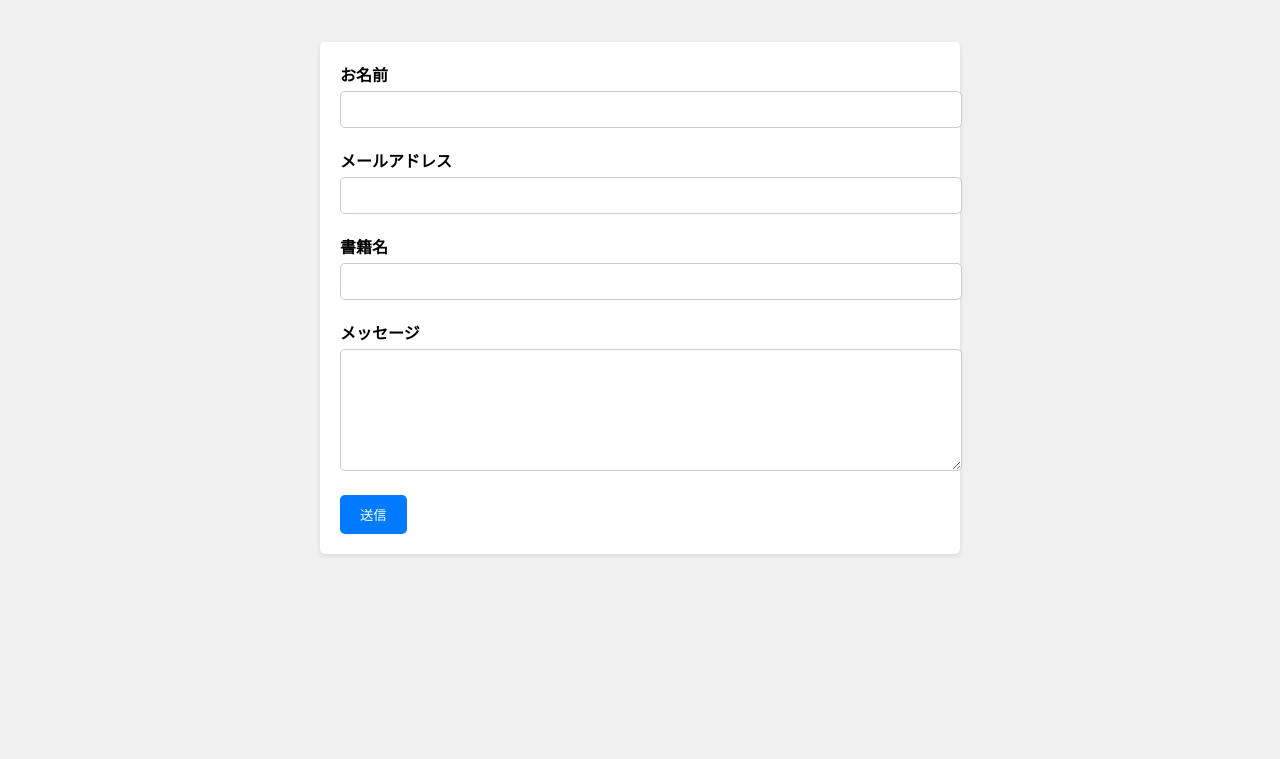
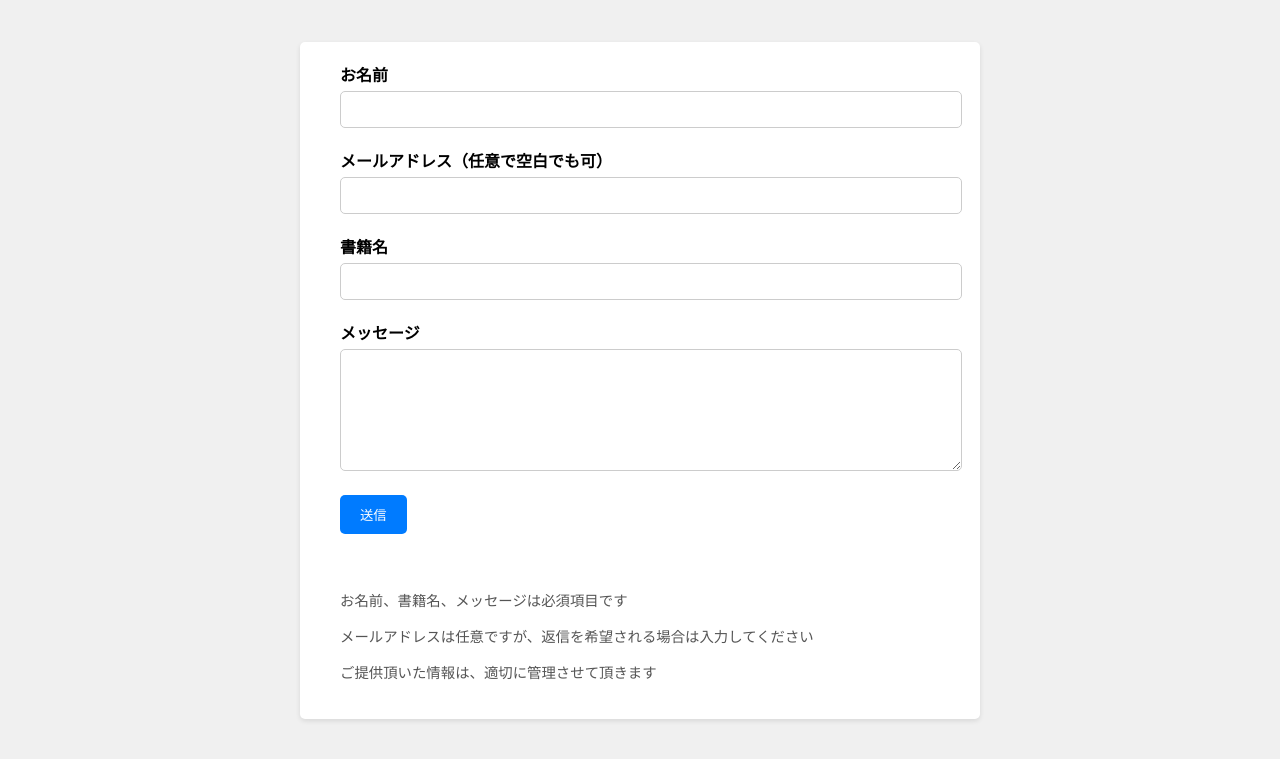
Before and after one commit to ryo-sato0619/BooksInfo, a website: page HTML/contact.html in a window 1280 px wide. Shown: the part 187-946 px from the top of the page. Before the commit the page ends 801 px from the top, so only its background shows below. Drawn offline with Linux system fonts and the light colour scheme.

Commit message:
レイアウトの調整 注意書きの追加

```diff
--- a/CSS/styles.css
+++ b/CSS/styles.css
@@ -109,9 +109,10 @@ nav {
 .contact-form {
     max-width: 600px;
     margin: 40px auto;
-    padding: 20px;
+    padding: 20px 40px;
     background-color: #fff;
     border-radius: 5px;
+    box-sizing: boder-box;
     box-shadow: 0 2px 5px rgba(0, 0, 0, 0.1);
 }
 
@@ -124,6 +125,7 @@ nav {
 .contact-form input[type="title"],
 .contact-form textarea {
     width: 100%;
+    box-sizeing: border-box;
     padding: 10px;
     margin: 5px 0 20px;
     border: 1px solid #ccc;
@@ -147,6 +149,15 @@ nav {
     background-color: #0056b3;
 }
 
+.contact-form .notice {
+    font-size: 0.9em;
+    color: #555;
+    line-height: 1.5;
+}
+
+.bottom_space {
+    margin-bottom: 4em;
+  }
 
 /* メディアクエリ */
 @media (max-width: 1200px) {
--- a/HTML/contact.html
+++ b/HTML/contact.html
@@ -22,13 +22,21 @@
             <label for="name">お名前</label>
             <input type="text" id="name" name="name" required>
             <!--メールアドレスはrequired属性を削除して空白でも可に -->
-            <label for="email">メールアドレス</label>
+            <label for="email">メールアドレス（任意で空白でも可）</label>
             <input type="email" id="email" name="email">
             <label for="title">書籍名</label>
             <input type="text" id="title" name="title" required>
             <label for="message">メッセージ</label>
             <textarea id="message" name="message" required></textarea>
             <button type="submit">送信</button>
+
+            <!--注意書きゾーン-->
+            <div class="notice">
+                <p class="bottom_space"></p>
+                <p>お名前、書籍名、メッセージは必須項目です</p>
+                <p>メールアドレスは任意ですが、返信を希望される場合は入力してください</p>
+                <p>ご提供頂いた情報は、適切に管理させて頂きます</p>
+            </div>
         </form>
     </div>
     <!--contact_script.jsを読み込み-->
```
